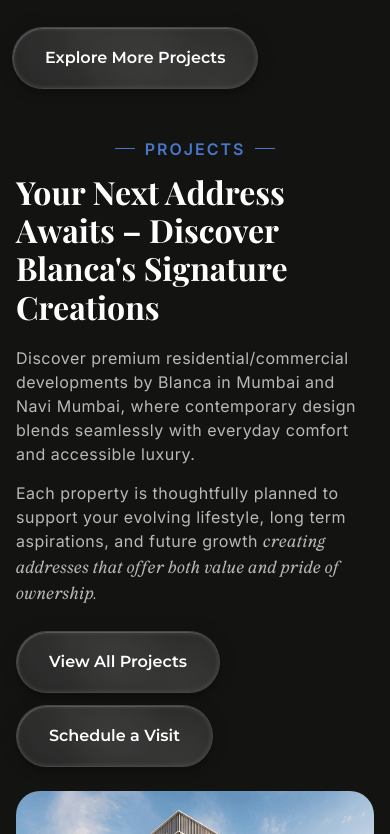
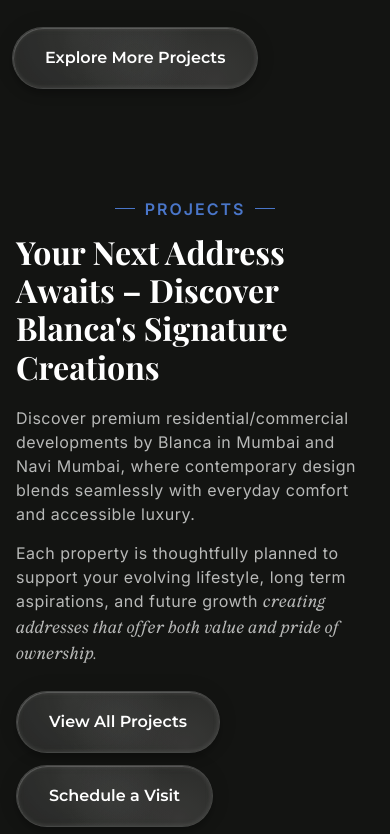
Before and after one commit to InventamTechSolution/Blanca-Realestate-react, a React (Vite) app: page / in a window 390 px wide. Shown: the part 4230-5064 px from the top of the page. Built offline with nearby package versions, Linux system fonts and the light colour scheme.

Commit message:
made some responsive changes

```diff
--- a/src/components/about/AboutMainSection/aboutdetailmain.css
+++ b/src/components/about/AboutMainSection/aboutdetailmain.css
@@ -100,7 +100,7 @@
 
 @media (max-width: 991px) {
     .about-page-modern-title {
-        font-size: 32px;
+        font-size: 60px;
     }
 
     .about-bottom-grid {
--- a/src/components/home/Properties/Properties.css
+++ b/src/components/home/Properties/Properties.css
@@ -356,6 +356,10 @@
     .homeproject-area .projects-intro {
         max-width: 100%;
     }
+
+    .homeproject-area {
+        padding: 60px 0px;
+    }
 }
 
 @media only screen and (max-width: 767px) {
@@ -369,6 +373,9 @@
         min-height: 380px;
     }
 
+    .homeproject-area {
+        padding: 60px 0px;
+    }
 }
 
 @media only screen and (max-width: 575px) {
```
